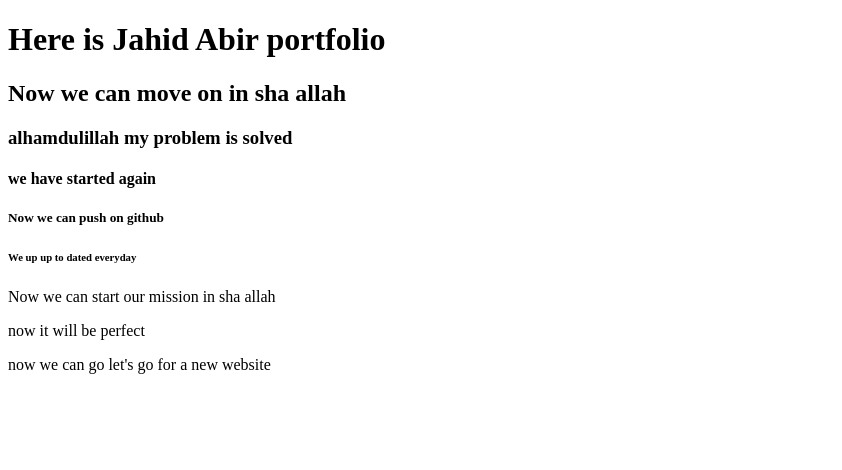
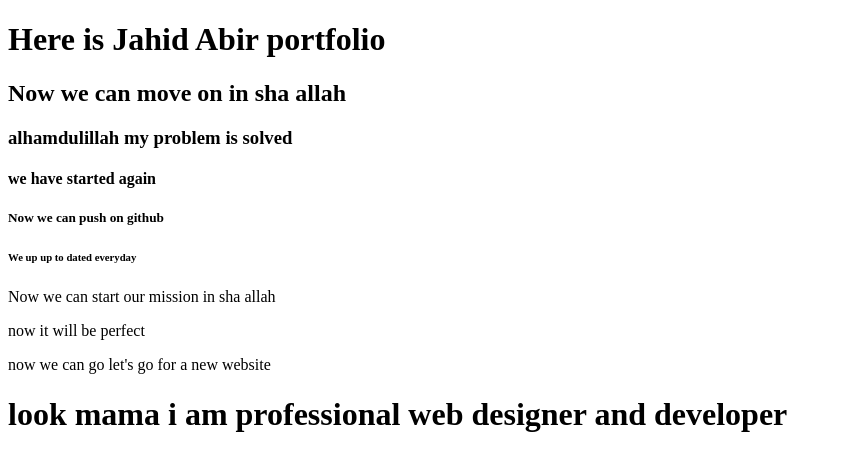
Before and after one commit to jahidgarren/my-portfolio, a plain HTML site: page index.html in a window 1280 px wide. Shown: the whole page, without its empty margins (0-842 px from the left). Drawn offline with Linux system fonts and the light colour scheme.

Commit message:
Update index.html

```diff
--- a/index.html
+++ b/index.html
@@ -16,5 +16,7 @@
     <p> Now we can start our mission in sha allah</p>
     <p> now it will be perfect </p>
     <p>now we can go let's go for a new website</p>
+    <h1> look mama i am professional web designer and developer </h1>
+
 </body>
 </html>
```
